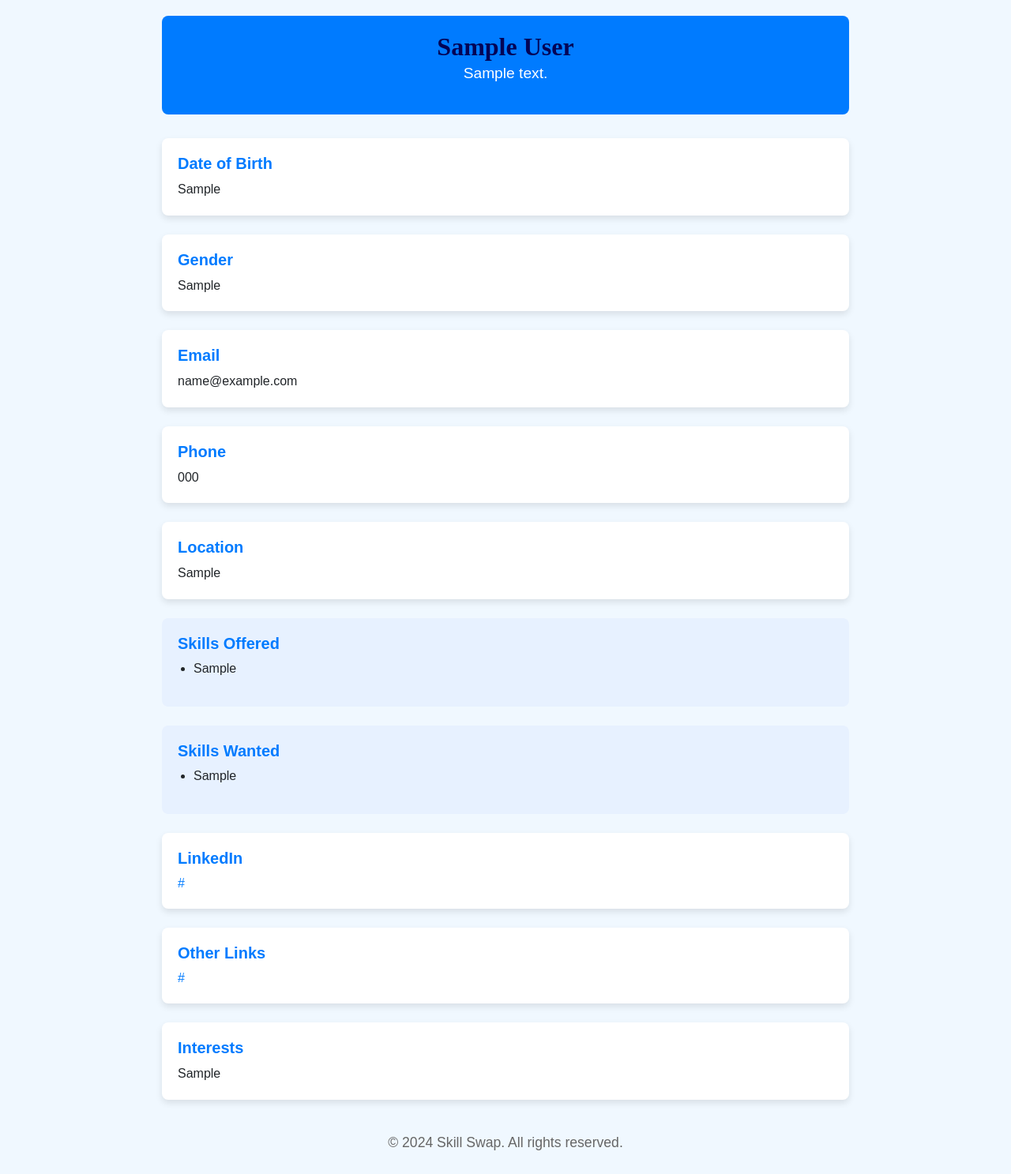
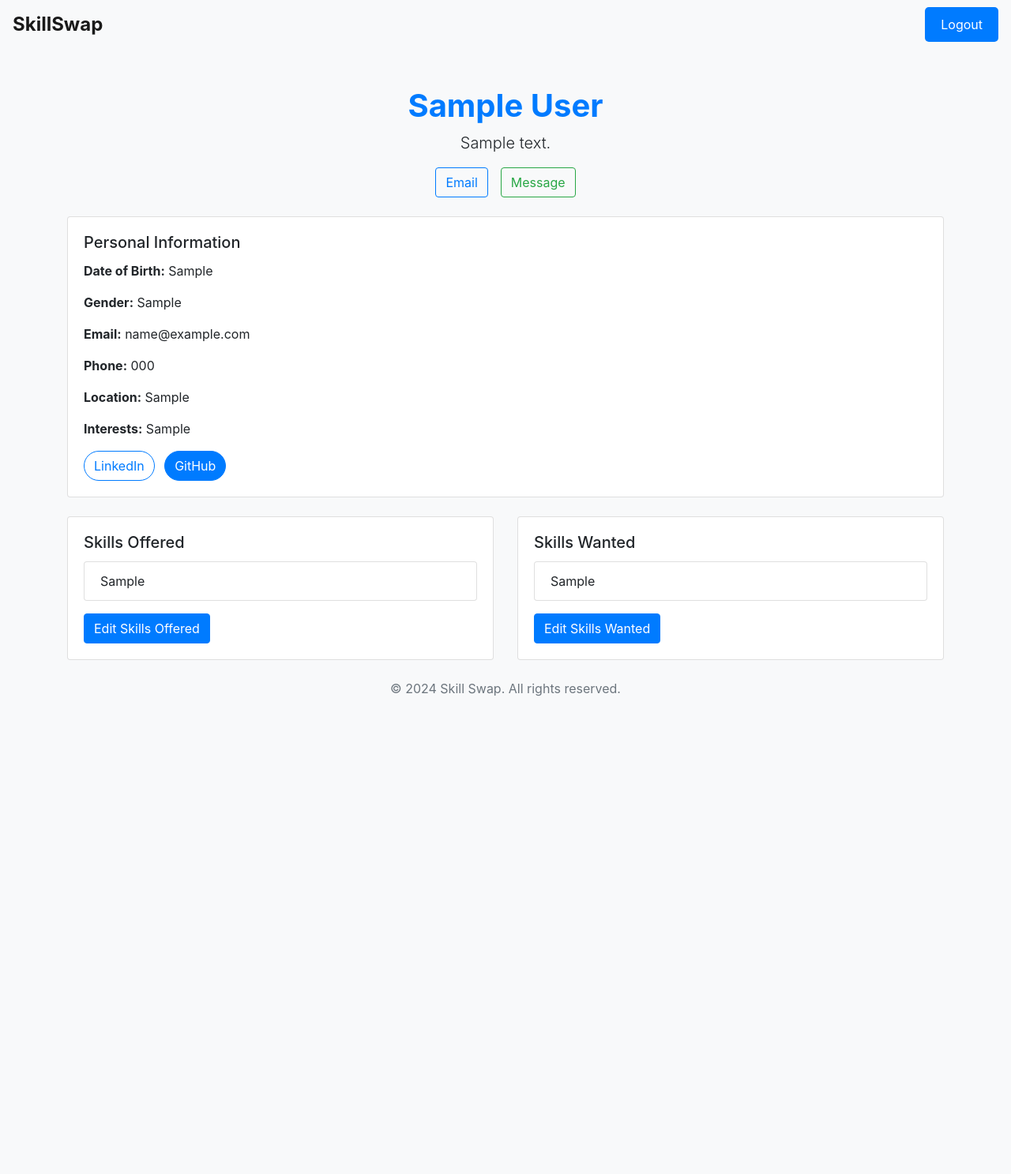
Before and after one commit to rupala233/-CS19542---Internet-Programming-Lab, a PHP site: page /dashboard.php in a window 1280 px wide. Shown: the whole page at 79% size. After the commit the page ends 882 px from the top, so only its background shows below. Run offline with PHP 8.4, Linux system fonts and the light colour scheme; the visitor is signed in with stand-in values (Sample User, id 1); tables that the repository leaves empty or names only in its code hold one stand-in row (values such as "Sample post").

Commit message:
Update dashboard.php

```diff
--- a/SkillSwapPlatform/dashboard.php
+++ b/SkillSwapPlatform/dashboard.php
@@ -46,8 +46,6 @@
 $conn->close();
 ?>
 
-
-
 <!DOCTYPE html>
 <html lang="en">
 
@@ -56,109 +54,164 @@
     <meta name="viewport" content="width=device-width, initial-scale=1.0">
     <title>User Dashboard</title>
     <link rel="stylesheet" href="https://stackpath.bootstrapcdn.com/bootstrap/4.5.2/css/bootstrap.min.css">
-    <link rel="stylesheet" href="style1.css">
+    <link rel="stylesheet" href="style2.css">
+    <style>
+        .navbar-brand {
+            font-size: 24px;
+            font-weight: bold;
+        }
+        .logout-btn {
+            background-color: #007bff;
+            color: white;
+            border: none;
+            padding: 10px 20px;
+            cursor: pointer;
+            border-radius: 5px;
+        }
+        .logout-btn:hover {
+            background-color: #0056b3;
+        }
+    </style>
 </head>
 
-<body>
+<body class="bg-light">
 
-<div class="container">
+<nav class="navbar navbar-expand-lg navbar-light bg-light">
+    <a class="navbar-brand" href="home.html">SkillSwap</a>
+    <div class="ml-auto">
+        <form method="POST" action="home.html">
+            <button type="submit" name="logout" class="logout-btn">Logout</button>
+        </form>
+    </div>
+</nav>
+<div class="container mt-5">
+
     <!-- Profile Header -->
-    <div class="profile-header">
-        <h3><?php echo htmlspecialchars($user['full_name'] ?? 'N/A'); ?></h3>
-        <p><?php echo htmlspecialchars($user['bio'] ?? 'N/A'); ?></p>
-    </div>
-
-    <!-- Personal Info Cards -->
-    <div class="card mb-4">
-        <div class="card-body">
-            <h5>Date of Birth</h5>
-            <p><?php echo htmlspecialchars($user['dob'] ?? 'N/A'); ?></p>
+    <div class="text-center mb-4">
+        <h1 class="font-weight-bold text-primary"><?php echo htmlspecialchars($user['full_name'] ?? 'N/A'); ?></h1>
+        <p class="lead"><?php echo htmlspecialchars($user['bio'] ?? 'N/A'); ?></p>
+        <div class="d-flex justify-content-center">
+            <a href="mailto:<?php echo htmlspecialchars($user['email']); ?>" class="btn btn-outline-primary mx-2">Email</a>
+            <a href="message.php?user_id=<?php echo $userId; ?>" class="btn btn-outline-success mx-2">Message</a>
         </div>
     </div>
 
+    <!-- Personal Info Card -->
     <div class="card mb-4">
         <div class="card-body">
-            <h5>Gender</h5>
-            <p><?php echo htmlspecialchars($user['gender'] ?? 'N/A'); ?></p>
-        </div>
+            <h5 class="card-title">Personal Information</h5>
+            <p><strong>Date of Birth:</strong> <?php echo htmlspecialchars($user['dob'] ?? 'N/A'); ?></p>
+            <p><strong>Gender:</strong> <?php echo htmlspecialchars($user['gender'] ?? 'N/A'); ?></p>
+            <p><strong>Email:</strong> <?php echo htmlspecialchars($user['email']); ?></p>
+            <p><strong>Phone:</strong> <?php echo htmlspecialchars($user['phone'] ?? 'N/A'); ?></p>
+            <p><strong>Location:</strong> <?php echo htmlspecialchars($user['location'] ?? 'N/A'); ?></p>
+            <p><strong>Interests:</strong> <?php echo htmlspecialchars($user['interests'] ?? 'N/A'); ?></p>
+            <div class="social-links mt-3">
+    <a href="<?php echo htmlspecialchars($user['linkedin'] ?? '#'); ?>" target="_blank" class="btn btn-outline-primary mr-2" style="border-radius: 20px;">
+        LinkedIn
+    </a>
+    <a href="<?php echo htmlspecialchars($user['other_links'] ?? '#'); ?>" target="_blank" class="btn btn-primary" style="border-radius: 20px;">
+        GitHub
+    </a>
 </div>
 
-    <div class="card mb-4">
-        <div class="card-body">
-            <h5>Email</h5>
-            <p><?php echo htmlspecialchars($user['email']); ?></p>
-        </div>
-    </div>
 
-    <div class="card mb-4">
-        <div class="card-body">
-            <h5>Phone</h5>
-            <p><?php echo htmlspecialchars($user['phone'] ?? 'N/A'); ?></p>
-        </div>
-    </div>
-
-    <div class="card mb-4">
-        <div class="card-body">
-            <h5>Location</h5>
-            <p><?php echo htmlspecialchars($user['location'] ?? 'N/A'); ?></p>
         </div>
     </div>
 
     <!-- Skills Cards -->
-    <div class="skills-card mb-4">
-        <h5>Skills Offered</h5>
-        <ul>
+    <div class="row mb-4">
+        <div class="col-md-6">
+            <div class="card">
+                <div class="card-body">
+                    <h5 class="card-title">Skills Offered</h5>
+                    <ul class="list-group">
                         <?php
                         $skills_offered = explode(',', $user['skills_offered']);
                         foreach ($skills_offered as $skill) {
-                echo "<li>" . htmlspecialchars($skill) . "</li>";
+                            echo "<li class='list-group-item'>" . htmlspecialchars($skill) . "</li>";
                         }
                         ?>
                     </ul>
+                    <button class="btn btn-primary mt-3" data-toggle="modal" data-target="#editSkillsOfferedModal">Edit Skills Offered</button>
                 </div>
-
-    <div class="skills-card mb-4">
-        <h5>Skills Wanted</h5>
-        <ul>
+            </div>
+        </div>
+        <div class="col-md-6">
+            <div class="card">
+                <div class="card-body">
+                    <h5 class="card-title">Skills Wanted</h5>
+                    <ul class="list-group">
                         <?php
                         $skills_wanted = explode(',', $user['skills_wanted']);
                         foreach ($skills_wanted as $skill) {
-                echo "<li>" . htmlspecialchars($skill) . "</li>";
+                            echo "<li class='list-group-item'>" . htmlspecialchars($skill) . "</li>";
                         }
                         ?>
                     </ul>
+                    <button class="btn btn-primary mt-3" data-toggle="modal" data-target="#editSkillsWantedModal">Edit Skills Wanted</button>
                 </div>
-
-    <!-- LinkedIn and Other Links -->
-    <div class="card mb-4">
-        <div class="card-body">
-            <h5>LinkedIn</h5>
-            <a href="<?php echo htmlspecialchars($user['linkedin'] ?? '#'); ?>" target="_blank">
-                <?php echo htmlspecialchars($user['linkedin'] ?? 'N/A'); ?>
-            </a>
+            </div>
         </div>
     </div>
 
-    <div class="card mb-4">
-        <div class="card-body">
-            <h5>Other Links</h5>
-            <a href="<?php echo htmlspecialchars($user['other_links'] ?? '#'); ?>" target="_blank">
-                <?php echo htmlspecialchars($user['other_links'] ?? 'N/A'); ?>
-            </a>
+    <!-- Edit Skills Offered Modal -->
+    <div class="modal fade" id="editSkillsOfferedModal" tabindex="-1" role="dialog" aria-labelledby="editSkillsOfferedModalLabel" aria-hidden="true">
+        <div class="modal-dialog" role="document">
+            <div class="modal-content">
+                <div class="modal-header">
+                    <h5 class="modal-title" id="editSkillsOfferedModalLabel">Edit Skills Offered</h5>
+                    <button type="button" class="close" data-dismiss="modal" aria-label="Close">
+                        <span aria-hidden="true">&times;</span>
+                    </button>
+                </div>
+                <form action="update_skills.php" method="post">
+                    <div class="modal-body">
+                        <input type="hidden" name="user_id" value="<?php echo $userId; ?>">
+                        <div class="form-group">
+                            <label for="skills_offered">Skills Offered (comma-separated)</label>
+                            <textarea class="form-control" id="skills_offered" name="skills_offered"><?php echo htmlspecialchars($user['skills_offered']); ?></textarea>
+                        </div>
+                    </div>
+                    <div class="modal-footer">
+                        <button type="button" class="btn btn-secondary" data-dismiss="modal">Close</button>
+                        <button type="submit" class="btn btn-primary">Save Changes</button>
+                    </div>
+                </form>
+            </div>
         </div>
     </div>
 
-    <!-- Interests -->
-    <div class="card mb-4">
-        <div class="card-body">
-            <h5>Interests</h5>
-            <p><?php echo htmlspecialchars($user['interests'] ?? 'N/A'); ?></p>
+    <!-- Edit Skills Wanted Modal -->
+    <div class="modal fade" id="editSkillsWantedModal" tabindex="-1" role="dialog" aria-labelledby="editSkillsWantedModalLabel" aria-hidden="true">
+        <div class="modal-dialog" role="document">
+            <div class="modal-content">
+                <div class="modal-header">
+                    <h5 class="modal-title" id="editSkillsWantedModalLabel">Edit Skills Wanted</h5>
+                    <button type="button" class="close" data-dismiss="modal" aria-label="Close">
+                        <span aria-hidden="true">&times;</span>
+                    </button>
+                </div>
+                <form action="update_skills.php" method="post">
+                    <div class="modal-body">
+                        <input type="hidden" name="user_id" value="<?php echo $userId; ?>">
+                        <div class="form-group">
+                            <label for="skills_wanted">Skills Wanted (comma-separated)</label>
+                            <textarea class="form-control" id="skills_wanted" name="skills_wanted"><?php echo htmlspecialchars($user['skills_wanted']); ?></textarea>
+                        </div>
+                    </div>
+                    <div class="modal-footer">
+                        <button type="button" class="btn btn-secondary" data-dismiss="modal">Close</button>
+                        <button type="submit" class="btn btn-primary">Save Changes</button>
+                    </div>
+                </form>
+            </div>
         </div>
     </div>
 
     <!-- Footer -->
-    <div class="footer">
-        <p>© 2024 Skill Swap. All rights reserved.</p>
+    <div class="text-center mt-4">
+        <p class="text-muted">© 2024 Skill Swap. All rights reserved.</p>
     </div>
 </div>
 
```
Lines whose indentation alone changed are shown as unchanged.
